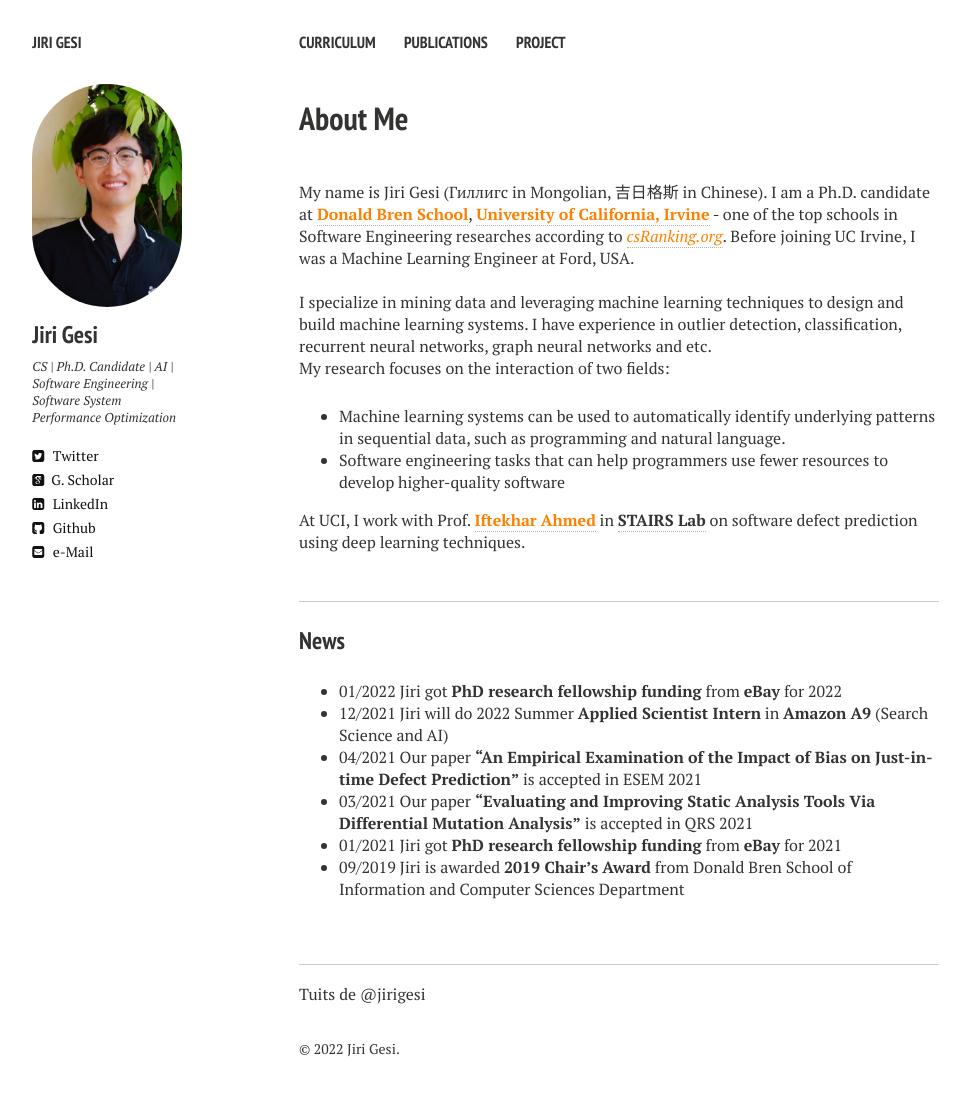
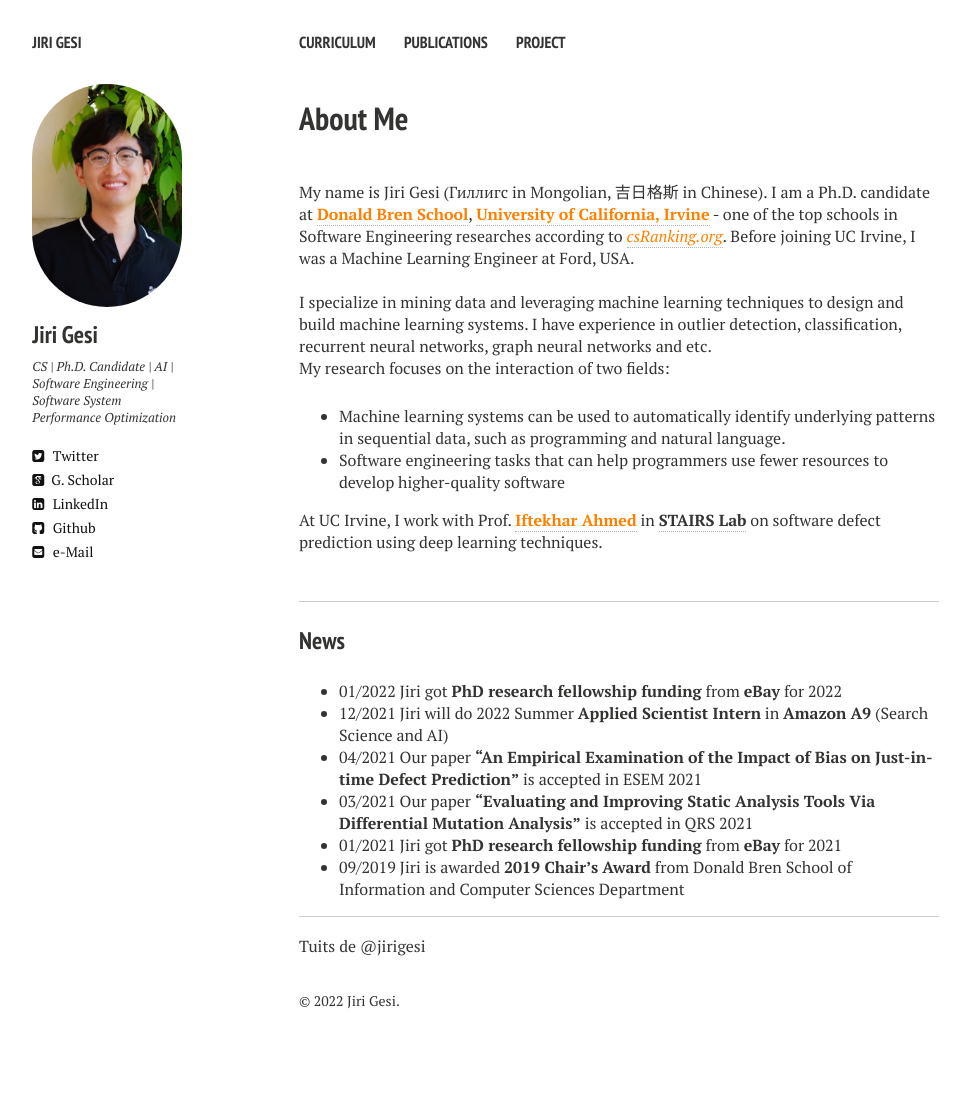
Before and after one commit to Jirigesi/Jirigesi.github.io, a Jekyll site: the page built from index.md, in a window 1280 px wide. Shown: the whole page, without its empty margins (21-987 px from the left). Built offline with Jekyll 4.4.1, drawn with Linux system fonts in a browser that asks for light colours; nearby versions of some CDN libraries; comment, search, counter and statistics services are not loaded; after the commit the page ends 1059 px from its top, so only the background shows below that.

Commit message:
Update index.md

```diff
--- a/index.md
+++ b/index.md
@@ -19,7 +19,7 @@ My research focuses on the interaction of two fields:
 - Machine learning systems can be used to automatically identify underlying patterns in sequential data, such as programming and natural language.
 - Software engineering tasks that can help programmers use fewer resources to develop higher-quality software
 
-At UCI, I work with Prof. <a href="https://scholar.google.com/citations?user=_TdMD7sAAAAJ&hl=en" target="_blank" style="color:rgb(255,128,0)">**Iftekhar Ahmed**</a> in <a href="http://stairs.ics.uci.edu/" target="_blank">**STAIRS Lab**</a> on software defect prediction using deep learning techniques.
+At UC Irvine, I work with Prof. <a href="https://scholar.google.com/citations?user=_TdMD7sAAAAJ&hl=en" target="_blank" style="color:rgb(255,128,0)">**Iftekhar Ahmed**</a> in <a href="http://stairs.ics.uci.edu/" target="_blank">**STAIRS Lab**</a> on software defect prediction using deep learning techniques.
 
 <br />
 
@@ -33,6 +33,4 @@ At UCI, I work with Prof. <a href="https://scholar.google.com/citations?user=_Td
 - 01/2021 Jiri got **PhD research fellowship funding** from **eBay** for 2021
 - 09/2019 Jiri is awarded **2019 Chair’s Award** from Donald Bren School of Information and Computer Sciences Department
 
-<br />
-
 ---
```
